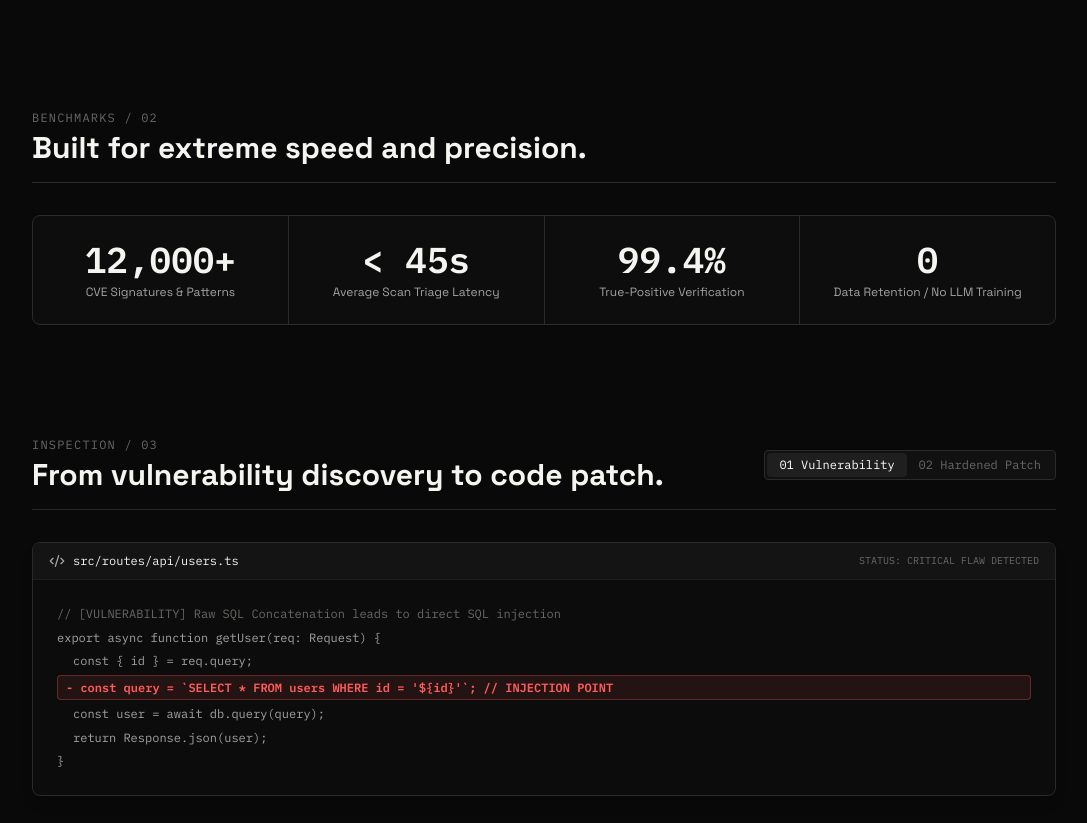
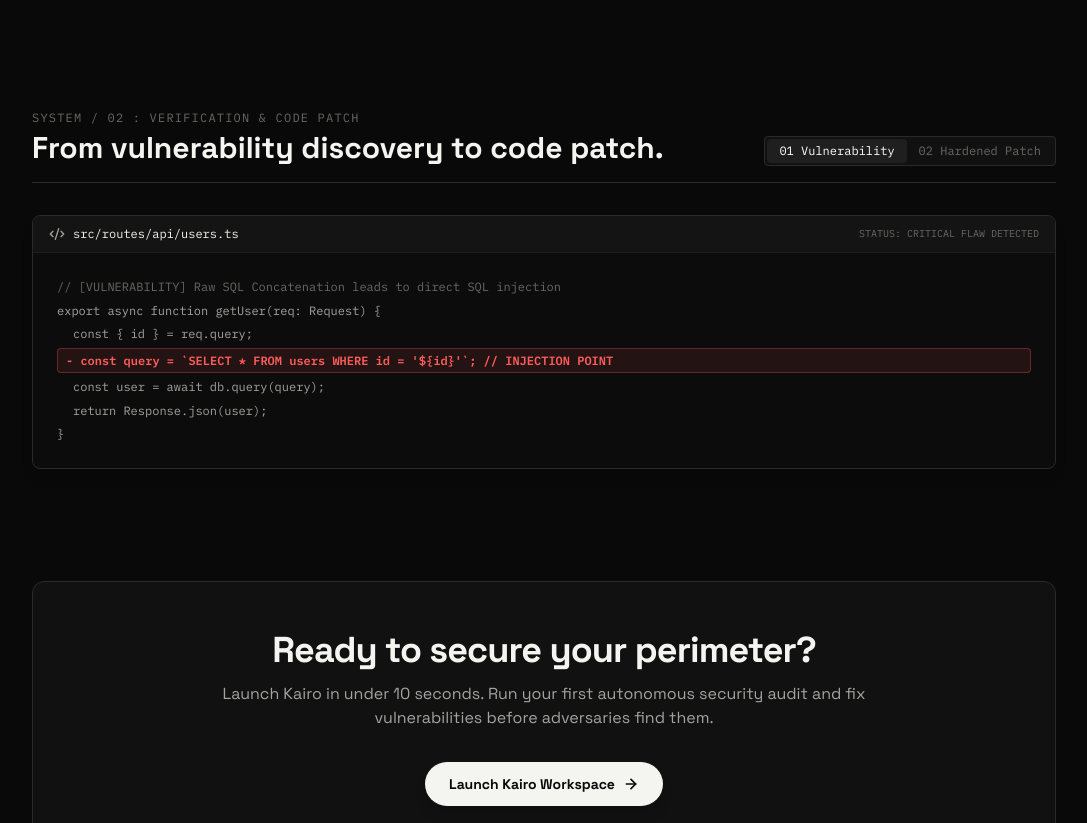
Before and after one commit to Aokiro112/Kairoo, a Next.js app in the folder Frontend/: page / in a window 1280 px wide. Shown: the part 1977-2800 px from the top of the page, without its empty margins (96-1183 px from the left). Built offline with nearby package versions, Linux system fonts and the light colour scheme.

Commit message:
refactor(landing): remove benchmarks section and smoothly re-align editorial flow

```diff
--- a/Frontend/app/page.tsx
+++ b/Frontend/app/page.tsx
@@ -191,7 +191,7 @@
               <button onClick={() => setActiveModal('pricing')} className="hover:text-[#F4F4F0] transition-colors">
                 Pricing
               </button>
-              <a href="#capabilities" className="hover:text-[#F4F4F0] transition-colors">
+              <a href="#inspection" className="hover:text-[#F4F4F0] transition-colors">
                 Docs
               </a>
             </nav>
@@ -674,7 +674,7 @@
 
         </motion.div>
 
-        {/* Section: Swiss Editorial Capabilities Grid */}
+        {/* Section 01: Swiss Editorial Capabilities Grid */}
         <section id="features" className="w-full max-w-5xl mx-auto mt-28">
           <div className="border-b border-[#2A2A28] pb-4 mb-8 flex flex-col sm:flex-row sm:items-end justify-between gap-2">
             <div>
@@ -751,48 +751,12 @@
           </div>
         </section>
 
-        {/* Section: Real-Time Performance & Metrics */}
-        <section id="capabilities" className="w-full max-w-5xl mx-auto mt-28">
-          <div className="border-b border-[#2A2A28] pb-4 mb-8">
-            <div className="text-xs font-mono tracking-widest text-[#686865] uppercase mb-1">
-              BENCHMARKS / 02
-            </div>
-            <h2 className="text-2xl sm:text-3xl font-bold text-[#F4F4F0]">
-              Built for extreme speed and precision.
-            </h2>
-          </div>
-
-          <div className="grid grid-cols-2 md:grid-cols-4 gap-px bg-[#2A2A28] border border-[#2A2A28] rounded-lg overflow-hidden text-center">
-
-            <div className="bg-[#0D0D0D] p-6 hover:bg-[#111111] transition-colors">
-              <div className="text-3xl sm:text-4xl font-bold font-mono text-[#F4F4F0] mb-1">12,000+</div>
-              <div className="text-xs text-[#A3A3A0]">CVE Signatures & Patterns</div>
-            </div>
-
-            <div className="bg-[#0D0D0D] p-6 hover:bg-[#111111] transition-colors">
-              <div className="text-3xl sm:text-4xl font-bold font-mono text-[#F4F4F0] mb-1">&lt; 45s</div>
-              <div className="text-xs text-[#A3A3A0]">Average Scan Triage Latency</div>
-            </div>
-
-            <div className="bg-[#0D0D0D] p-6 hover:bg-[#111111] transition-colors">
-              <div className="text-3xl sm:text-4xl font-bold font-mono text-[#F4F4F0] mb-1">99.4%</div>
-              <div className="text-xs text-[#A3A3A0]">True-Positive Verification</div>
-            </div>
-
-            <div className="bg-[#0D0D0D] p-6 hover:bg-[#111111] transition-colors">
-              <div className="text-3xl sm:text-4xl font-bold font-mono text-[#F4F4F0] mb-1">0</div>
-              <div className="text-xs text-[#A3A3A0]">Data Retention / No LLM Training</div>
-            </div>
-
-          </div>
-        </section>
-
-        {/* Section: Interactive Vulnerability & Patch Showcase */}
-        <section className="w-full max-w-5xl mx-auto mt-28">
-          <div className="border-b border-[#2A2A28] pb-4 mb-8 flex items-center justify-between">
+        {/* Section 02: Interactive Vulnerability & Patch Showcase */}
+        <section id="inspection" className="w-full max-w-5xl mx-auto mt-28">
+          <div className="border-b border-[#2A2A28] pb-4 mb-8 flex flex-col sm:flex-row sm:items-end justify-between gap-4">
             <div>
               <div className="text-xs font-mono tracking-widest text-[#686865] uppercase mb-1">
-                INSPECTION / 03
+                SYSTEM / 02 : VERIFICATION & CODE PATCH
               </div>
               <h2 className="text-2xl sm:text-3xl font-bold text-[#F4F4F0]">
                 From vulnerability discovery to code patch.
@@ -800,7 +764,7 @@
             </div>
 
             {/* Toggle Tabs */}
-            <div className="flex rounded border border-[#2A2A28] bg-[#111111] p-0.5">
+            <div className="flex rounded border border-[#2A2A28] bg-[#111111] p-0.5 self-start sm:self-auto">
               <button
                 onClick={() => setActiveTab('vuln')}
                 className={`px-3 py-1 text-xs font-mono rounded transition-all duration-150 ${
@@ -924,7 +888,7 @@
               <div className="font-mono text-[#F4F4F0] mb-2 font-semibold">SECURITY</div>
               <ul className="space-y-1.5">
                 <li><button onClick={() => setActiveModal('trust')} className="hover:text-[#F4F4F0]">Trust Center</button></li>
-                <li><a href="#capabilities" className="hover:text-[#F4F4F0]">CVE Database</a></li>
+                <li><a href="#inspection" className="hover:text-[#F4F4F0]">Code Diff</a></li>
                 <li><button onClick={() => setActiveModal('trust')} className="hover:text-[#F4F4F0]">Privacy Policy</button></li>
               </ul>
             </div>
```
